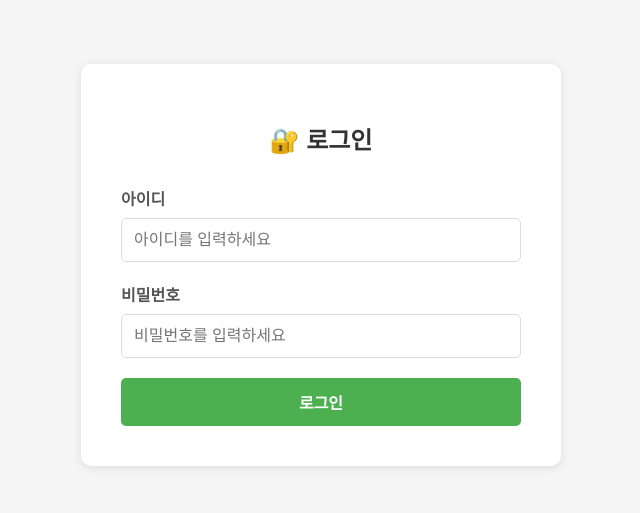
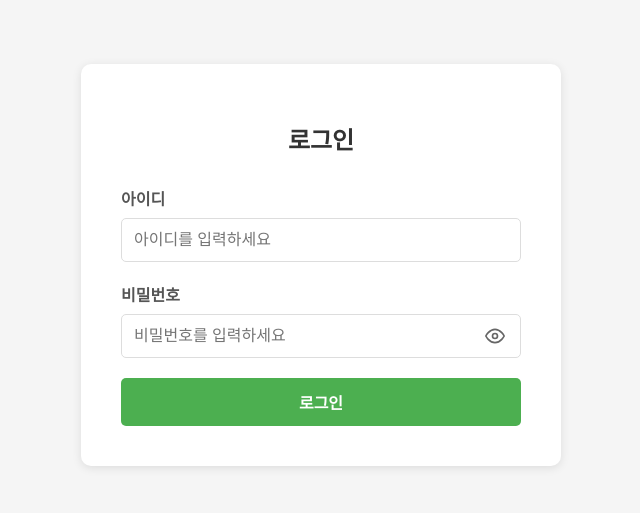
Before and after one commit to kanaria-ai/reliability-test, a Next.js app: page /login in a window 1280 px wide. Shown: the part 155-668 px from the top of the page, without its empty margins (319-959 px from the left). Built offline with nearby package versions, Linux system fonts and the light colour scheme.

Commit message:
auth added

```diff
--- a/app/layout.tsx
+++ b/app/layout.tsx
@@ -2,7 +2,7 @@
 import "./globals.css";
 
 export const metadata: Metadata = {
-  title: "Reliability Test",
+  title: "카나리아 테스트 뷰어",
   description: "S3 버킷의 이미지 및 JSON 파일을 실시간으로 조회하는 뷰어",
 };
 
--- a/app/login/page.tsx
+++ b/app/login/page.tsx
@@ -8,6 +8,7 @@
   const [password, setPassword] = useState("");
   const [error, setError] = useState("");
   const [isLoading, setIsLoading] = useState(false);
+  const [showPassword, setShowPassword] = useState(false);
   const router = useRouter();
 
   const handleSubmit = async (e: React.FormEvent) => {
@@ -67,7 +68,7 @@
             fontSize: "24px",
           }}
         >
-          🔐 로그인
+          로그인
         </h1>
 
         <form onSubmit={handleSubmit}>
@@ -113,15 +114,16 @@
             >
               비밀번호
             </label>
+            <div style={{ position: "relative" }}>
               <input
                 id="password"
-              type="password"
+                type={showPassword ? "text" : "password"}
                 value={password}
                 onChange={(e) => setPassword(e.target.value)}
                 required
                 style={{
                   width: "100%",
-                padding: "12px",
+                  padding: "12px 45px 12px 12px",
                   border: "1px solid #ddd",
                   borderRadius: "5px",
                   fontSize: "16px",
@@ -129,6 +131,56 @@
                 }}
                 placeholder="비밀번호를 입력하세요"
               />
+              <button
+                type="button"
+                onClick={() => setShowPassword(!showPassword)}
+                style={{
+                  position: "absolute",
+                  right: "12px",
+                  top: "50%",
+                  transform: "translateY(-50%)",
+                  background: "none",
+                  border: "none",
+                  cursor: "pointer",
+                  padding: "4px",
+                  display: "flex",
+                  alignItems: "center",
+                  justifyContent: "center",
+                  color: "#666",
+                }}
+                aria-label={showPassword ? "비밀번호 숨기기" : "비밀번호 보기"}
+              >
+                {showPassword ? (
+                  <svg
+                    width="20"
+                    height="20"
+                    viewBox="0 0 24 24"
+                    fill="none"
+                    stroke="currentColor"
+                    strokeWidth="2"
+                    strokeLinecap="round"
+                    strokeLinejoin="round"
+                  >
+                    <path d="M17.94 17.94A10.07 10.07 0 0 1 12 20c-7 0-11-8-11-8a18.45 18.45 0 0 1 5.06-5.94M9.9 4.24A9.12 9.12 0 0 1 12 4c7 0 11 8 11 8a18.5 18.5 0 0 1-2.16 3.19m-6.72-1.07a3 3 0 1 1-4.24-4.24"></path>
+                    <line x1="1" y1="1" x2="23" y2="23"></line>
+                  </svg>
+                ) : (
+                  <svg
+                    width="20"
+                    height="20"
+                    viewBox="0 0 24 24"
+                    fill="none"
+                    stroke="currentColor"
+                    strokeWidth="2"
+                    strokeLinecap="round"
+                    strokeLinejoin="round"
+                  >
+                    <path d="M1 12s4-8 11-8 11 8 11 8-4 8-11 8-11-8-11-8z"></path>
+                    <circle cx="12" cy="12" r="3"></circle>
+                  </svg>
+                )}
+              </button>
+            </div>
           </div>
 
           {error && (
--- a/app/page.tsx
+++ b/app/page.tsx
@@ -256,7 +256,7 @@
           marginBottom: "20px",
         }}
       >
-        <h1 style={{ margin: 0 }}>Reliability Test 📸</h1>
+        <h1 style={{ margin: 0 }}>카나리아 테스트 뷰어</h1>
         <button
           onClick={handleLogout}
           style={{
@@ -363,7 +363,7 @@
             fontSize: "14px",
           }}
         >
-          {isLoading ? "Loading..." : "Show"}
+          {isLoading ? "Loading..." : "조회하기"}
         </button>
         <button
           id="date-reset-btn"
```
Lines whose indentation alone changed are shown as unchanged.
